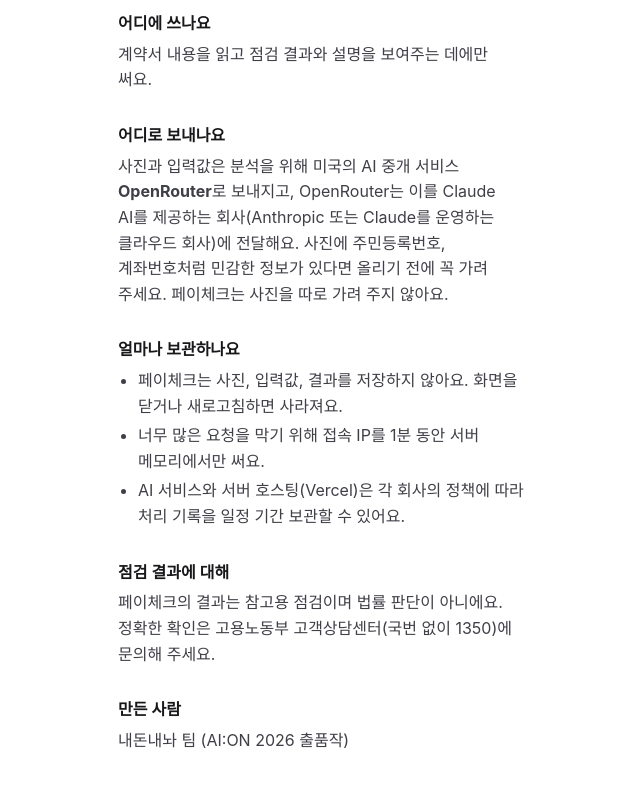
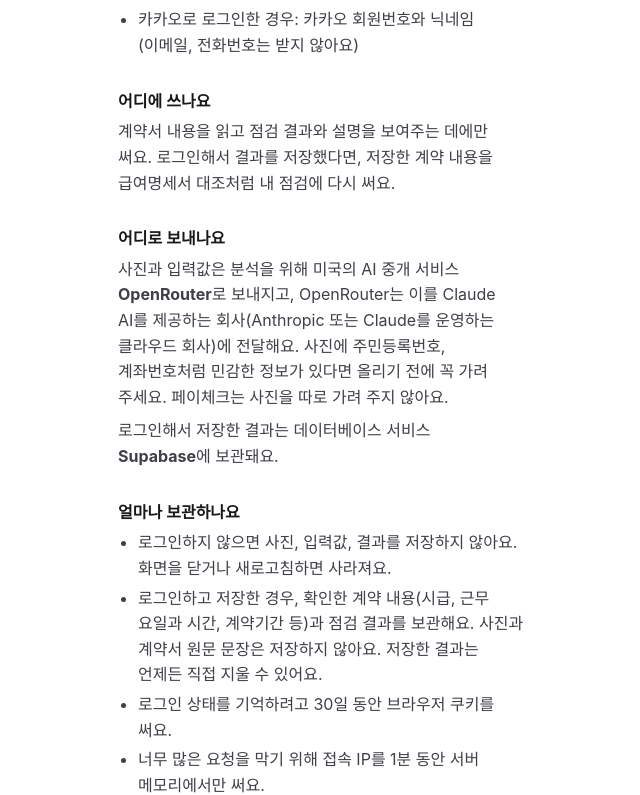
Before and after one commit to yemurf/paycheck, a Next.js app: page /privacy in a window 1280 px wide. Shown: the part 427-1222 px from the top of the page, without its empty margins (318-958 px from the left). Built offline with nearby package versions, Linux system fonts and the light colour scheme; a web font is replaced by a local one.

Commit message:
docs: 개인정보 처리 안내에 로그인 시 저장 내용 추가

```diff
--- a/app/privacy/page.tsx
+++ b/app/privacy/page.tsx
@@ -16,7 +16,7 @@ export default function PrivacyPage() {
         페이체크로 돌아가기
       </Link>
       <h1 className="mt-2 text-title2 text-zinc-900">개인정보 처리 안내</h1>
-      <p className="mt-2 text-body-sm text-zinc-500">페이체크는 회원가입 없이 쓰고, 아무것도 저장하지 않아요.</p>
+      <p className="mt-2 text-body-sm text-zinc-500">페이체크는 회원가입 없이 쓸 수 있고, 로그인하지 않으면 아무것도 저장하지 않아요.</p>
 
       <Section title="무엇을 받나요">
         <ul className="list-disc space-y-1 pl-5">
@@ -26,11 +26,15 @@ export default function PrivacyPage() {
             보내니, 주민등록번호·계좌번호가 가려진 PDF만 올려 주세요)
           </li>
           <li>확인 화면에서 직접 고치거나 입력한 값</li>
+          <li>카카오로 로그인한 경우: 카카오 회원번호와 닉네임 (이메일, 전화번호는 받지 않아요)</li>
         </ul>
       </Section>
 
       <Section title="어디에 쓰나요">
-        <p>계약서 내용을 읽고 점검 결과와 설명을 보여주는 데에만 써요.</p>
+        <p>
+          계약서 내용을 읽고 점검 결과와 설명을 보여주는 데에만 써요. 로그인해서 결과를 저장했다면, 저장한 계약 내용을
+          급여명세서 대조처럼 내 점검에 다시 써요.
+        </p>
       </Section>
 
       <Section title="어디로 보내나요">
@@ -39,11 +43,17 @@ export default function PrivacyPage() {
           Claude AI를 제공하는 회사(Anthropic 또는 Claude를 운영하는 클라우드 회사)에 전달해요. 사진에 주민등록번호,
           계좌번호처럼 민감한 정보가 있다면 올리기 전에 꼭 가려 주세요. 페이체크는 사진을 따로 가려 주지 않아요.
         </p>
+        <p className="mt-2">로그인해서 저장한 결과는 데이터베이스 서비스 <strong>Supabase</strong>에 보관돼요.</p>
       </Section>
 
       <Section title="얼마나 보관하나요">
         <ul className="list-disc space-y-1 pl-5">
-          <li>페이체크는 사진, 입력값, 결과를 저장하지 않아요. 화면을 닫거나 새로고침하면 사라져요.</li>
+          <li>로그인하지 않으면 사진, 입력값, 결과를 저장하지 않아요. 화면을 닫거나 새로고침하면 사라져요.</li>
+          <li>
+            로그인하고 저장한 경우, 확인한 계약 내용(시급, 근무 요일과 시간, 계약기간 등)과 점검 결과를 보관해요. 사진과
+            계약서 원문 문장은 저장하지 않아요. 저장한 결과는 언제든 직접 지울 수 있어요.
+          </li>
+          <li>로그인 상태를 기억하려고 30일 동안 브라우저 쿠키를 써요.</li>
           <li>너무 많은 요청을 막기 위해 접속 IP를 1분 동안 서버 메모리에서만 써요.</li>
           <li>
             AI 서비스와 서버 호스팅(Vercel)은 각 회사의 정책에 따라 처리 기록을 일정 기간 보관할 수 있어요.
```
